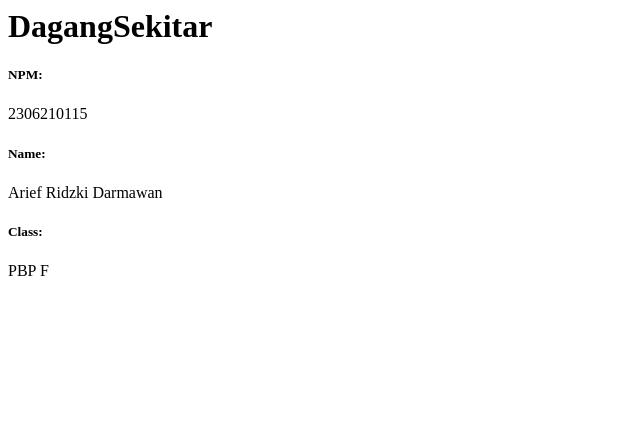
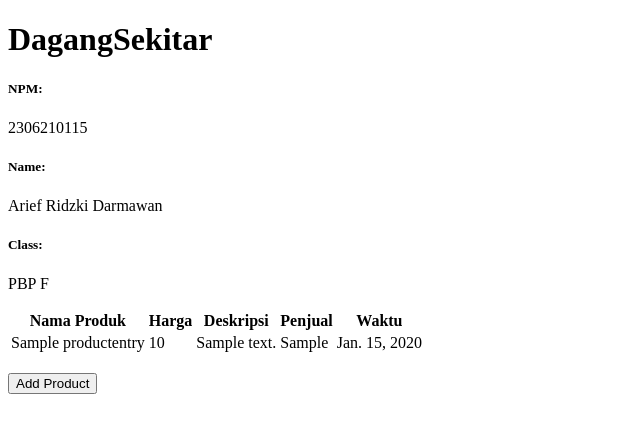
Before and after one commit to ebiyo/dagangsekitar, a Django app: page / in a window 1280 px wide. Shown: the top 433 px of the page, without its empty margins (0-640 px from the left). Run offline with Django 5.2, Linux system fonts and the light colour scheme; tables that the repository leaves empty hold one stand-in row (values such as "Sample post").

Commit message:
commit for Tugas 3

```diff
--- a/dagangsekitar/settings.py
+++ b/dagangsekitar/settings.py
@@ -55,7 +55,7 @@
 TEMPLATES = [
     {
         'BACKEND': 'django.template.backends.django.DjangoTemplates',
-        'DIRS': [],
+        'DIRS': [BASE_DIR / 'templates'], # Tambahkan konten baris ini
         'APP_DIRS': True,
         'OPTIONS': {
             'context_processors': [
@@ -122,3 +122,5 @@
 # https://docs.djangoproject.com/en/5.1/ref/settings/#default-auto-field
 
 DEFAULT_AUTO_FIELD = 'django.db.models.BigAutoField'
+
+CSRF_TRUSTED_ORIGINS = ["http://localhost","http://127.0.0.1","http://arief-ridzki-dagangsekitar.pbp.cs.ui.ac.id", "http://arief-ridzki-dagangsekitar.pbp.cs.ui.ac.id"]
--- a/main/models.py
+++ b/main/models.py
@@ -1,7 +1,6 @@
-from django.db import models
-
 # Create your models here.
 from django.db import models
+import uuid
 
 class Product(models.Model):
     name = models.CharField(max_length=48)
@@ -11,3 +10,11 @@
     @property
     def is_mood_strong(self):
         return self.mood_intensity > 5
+
+class ProductEntry(models.Model):
+    id = models.UUIDField(primary_key=True, default=uuid.uuid4, editable=False)  # tambahkan baris ini
+    name = models.CharField(max_length=255)
+    price = models.IntegerField()
+    description = models.TextField()
+    seller = models.CharField(max_length=255)
+    time = models.DateField(auto_now_add=True)
--- /dev/null
+++ b/main/templates/base.html
@@ -0,0 +1,13 @@
+{% load static %}
+<!DOCTYPE html>
+<html lang="en">
+  <head>
+    <meta charset="UTF-8" />
+    <meta name="viewport" content="width=device-width, initial-scale=1.0" />
+    {% block meta %} {% endblock meta %}
+  </head>
+
+  <body>
+    {% block content %} {% endblock content %}
+  </body>
+</html>
--- a/main/templates/main.html
+++ b/main/templates/main.html
@@ -1,8 +1,46 @@
+{% extends 'base.html' %}
+{% block content %}
 <h1>DagangSekitar</h1>
 
 <h5>NPM: </h5>
 <p>{{ npm }}<p>
-<h5>Name: </h5>
-<p>{{ name }}<p>
-<h5>Class: </h5>
-<p>{{ class }}<p>
+
+<h5>Name:</h5>
+<p>{{ name }}</p>
+
+<h5>Class:</h5>
+<p>{{ class }}</p>
+
+{% if not product_entries %}
+<p>Belum ada data produk pada DagangSekitar.</p>
+{% else %}
+<table>
+  <tr>
+    <th>Nama Produk</th>
+    <th>Harga</th>
+    <th>Deskripsi</th>
+    <th>Penjual</th>
+    <th>Waktu</th>
+  </tr>
+
+  {% comment %} Berikut cara memperlihatkan data mood di bawah baris ini
+  {% endcomment %}
+  {% for product_entry in product_entries %}
+  <tr>
+    <td>{{product_entry.name}}</td>
+    <td>{{product_entry.price}}</td>
+    <td>{{product_entry.description}}</td>
+    <td>{{product_entry.seller}}</td>
+    <td>{{product_entry.time}}</td>
+  </tr>
+  {% endfor %}
+</table>
+{% endif %}
+
+<br />
+
+<a href="{% url 'main:create_product_entry' %}">
+  <button>Add Product</button>
+</a>
+
+{% endblock content %}
--- a/main/urls.py
+++ b/main/urls.py
@@ -1,8 +1,17 @@
 from django.urls import path
 from main.views import show_main
+from main.views import show_main, create_product_entry
+from main.views import show_main, create_product_entry, show_xml
+from main.views import show_main, create_product_entry, show_xml, show_json
+from main.views import show_main, create_product_entry, show_xml, show_json, show_xml_by_id, show_json_by_id
 
 app_name = 'main'
 
 urlpatterns = [
     path('', show_main, name='show_main'),
+    path('create_product_entry', create_product_entry, name='create_product_entry'),
+    path('xml/', show_xml, name='show_xml'),
+    path('json/', show_json, name='show_json'),
+    path('xml/<str:id>/', show_xml_by_id, name='show_xml_by_id'),
+    path('json/<str:id>/', show_json_by_id, name='show_json_by_id'),
 ]
--- a/main/views.py
+++ b/main/views.py
@@ -1,11 +1,45 @@
 from django.shortcuts import render
+from django.shortcuts import render, redirect   # Tambahkan import redirect di baris ini
+from main.forms import ProductEntryForm
+from main.models import ProductEntry
+from django.http import HttpResponse
+from django.core import serializers
 
 # Create your views here.
 def show_main(request):
+    product_entries = ProductEntry.objects.all()
+
     context = {
-        'npm' : '2306210115',
         'name': 'Arief Ridzki Darmawan',
-        'class': 'PBP F'
+        'class': 'PBP F',
+        'npm': '2306210115',
+        'product_entries': product_entries
     }
 
     return render(request, "main.html", context)
+
+def create_product_entry(request):
+    form = ProductEntryForm(request.POST or None)
+
+    if form.is_valid() and request.method == "POST":
+        form.save()
+        return redirect('main:show_main')
+
+    context = {'form': form}
+    return render(request, "create_product_entry.html", context)
+
+def show_xml(request):
+    data = ProductEntry.objects.all()
+    return HttpResponse(serializers.serialize("xml", data), content_type="application/xml")
+
+def show_json(request):
+    data = ProductEntry.objects.all()
+    return HttpResponse(serializers.serialize("json", data), content_type="application/json")
+
+def show_xml_by_id(request, id):
+    data = ProductEntry.objects.filter(pk=id)
+    return HttpResponse(serializers.serialize("xml", data), content_type="application/xml")
+
+def show_json_by_id(request, id):
+    data = ProductEntry.objects.filter(pk=id)
+    return HttpResponse(serializers.serialize("json", data), content_type="application/json")
```
Also changed, not shown: main/forms.py (added, +7 -0 lines), main/templates/create_product_entry.html (added, +18 -0 lines), .github/workflows/deploy.yml (added), main/migrations/0002_product_delete_moodentry.py (added), main/migrations/0003_productentry.py (added).
